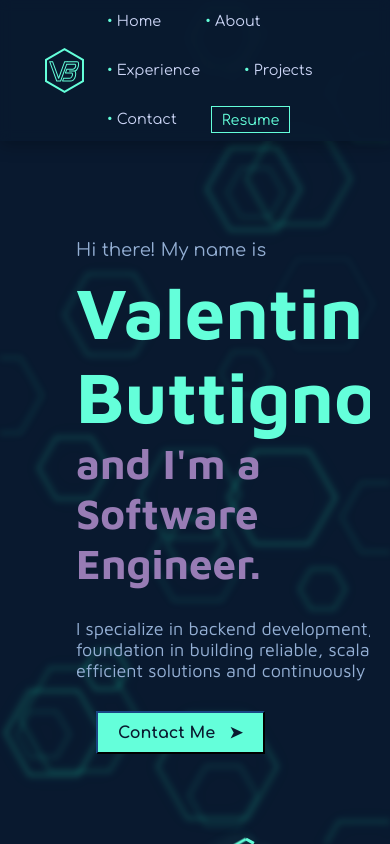
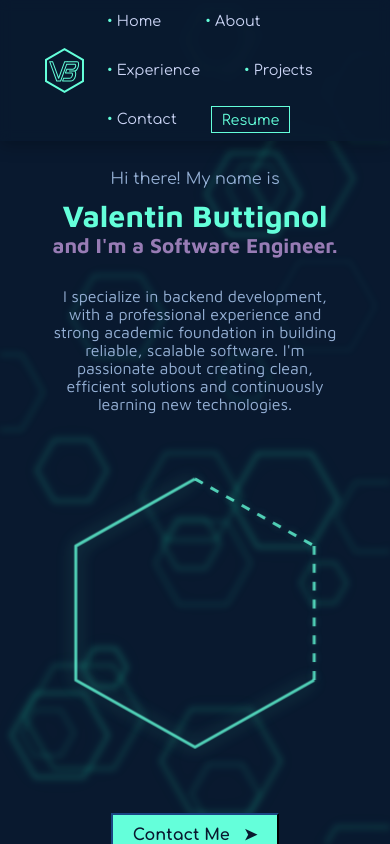
Before and after one commit to ValenButtignol/vbuttignol-portfolio, a React (Vite) app: page / in a window 390 px wide. Shown: the top 844 px of the page. Built offline with nearby package versions, Linux system fonts and the light colour scheme.

Commit message:
Add responsiveness on introduction

```diff
--- a/src/components/Introduction.tsx
+++ b/src/components/Introduction.tsx
@@ -4,15 +4,29 @@ import HexStack from './HexStack';
 
 const Introduction = () => {
   return (
-    <div>
-      <p className="gray-font elegant-font">Hi there! My name is</p>
-      <h1 className='lb-font'>Valentin Buttignol</h1>
-      <h2 className="darkpurple-font">and I'm a Software Engineer.</h2>
-      <p className='gray-font'>I specialize in backend development, with a professional experience and strong academic foundation in building reliable, scalable software. I'm passionate about creating clean, efficient solutions and continuously learning new technologies.</p>
-      <button className='contact-button'>Contact Me &nbsp;  ➤</button>
-      <HexStack/>
-    </div>
-  )
-}
+    <>
+      <div className="intro-container">
+        <div className="intro-text">
+          <p className="gray-font elegant-font">Hi there! My name is</p>
+          <h1 className='lb-font'>Valentin Buttignol</h1>
+          <h2 className="darkpurple-font">and I'm a Software Engineer.</h2>
+          <p className='gray-font'>
+            I specialize in backend development, with a professional experience and
+            strong academic foundation in building reliable, scalable software. I'm
+            passionate about creating clean, efficient solutions and continuously
+            learning new technologies.
+          </p>
+        </div>
+
+        <div className="intro-hex">
+          <HexStack />
+        </div>
+      </div>
+      <button className="contact-button">Contact Me &nbsp; ➤</button>
+
+    </>
+
+  );
+};
 
 export default Introduction;
--- a/src/styles/introduction.css
+++ b/src/styles/introduction.css
@@ -1,23 +1,36 @@
-h1 {
-  font-size: 72px;
-  margin: 0px;
+.intro-container {
+  display: flex;
+  justify-content: space-between;
+  align-items: center;
+  padding: 10% 0px 40px 0px;
+  gap: 40px;
 }
 
-p {
-  width: 750px;
-  font-size: 18px;
-  padding: 10px 0px;
-  margin: 0px;
+.intro-text {
+  max-width: 650px;
+}
+
+.intro-hex {
+  display: flex;
+  justify-content: center;
+  align-items: center;
+}
+
+h1 {
+  font-size: clamp(1.9rem, 5vw, 3.9rem);
+  margin: 0;
 }
 
 h2 {
-  font-size: 42px;
-  padding: 0px 0px 20px 0px;
-  margin: 0px;
+  font-size: clamp(1.3rem, 3.5vw, 2.6rem);
+  margin: 0 0 20px 0;
 }
 
-div {
-  padding: 50px 20px;
+.intro-text p {
+  width: 100%;
+  font-size: clamp(1rem, 1.2vw, 1.15rem);
+  margin: 0;
+  padding: 10px 0;
 }
 
 .contact-button {
@@ -27,8 +40,9 @@ div {
   font-weight: bold;
   color: #09192F;
   border-color: #09192F;
-  padding: 10px 20px 10px 20px;
-  margin: 20px;
+  padding: 10px 20px;
+  margin: 40px auto 0 auto;
+  display: block;
   cursor: pointer;
   transition: 0.1s ease-in-out;
 }
@@ -36,7 +50,31 @@ div {
 .contact-button:hover {
   border-color: #64ffda;
   background-color: #09192F;
-  color:#64ffda;
-  transition: 0.1s ease-in-out;
+  color: #64ffda;
   filter: drop-shadow(0px 0px 5px #64ffda);
 }
+
+@media (max-width: 900px) {
+  .intro-container {
+    flex-direction: column;
+    align-items: center;   /* ✅ antes estaba "flex-start" */
+    padding: 80px 30px 10px 30px;
+    text-align: center;    /* ✅ para centrar títulos y párrafos */
+  }
+
+  .intro-text {
+    max-width: 100%;
+  }
+
+  .intro-text p {
+    width: 100%;
+  }
+
+  /* (el botón ya está centrado por default con margin auto) */
+
+  .intro-hex {
+    display: flex;
+    justify-content: center;
+    width: 100%;
+  }
+}
```
